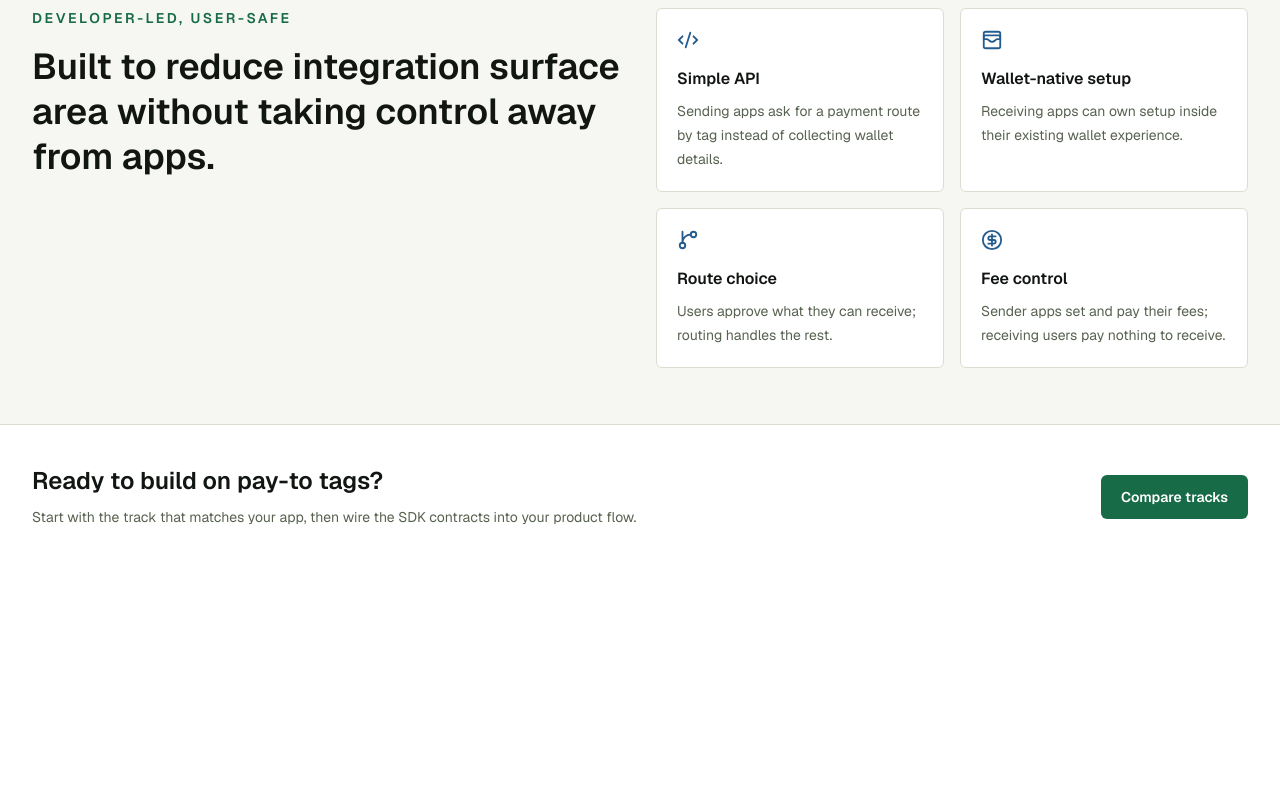
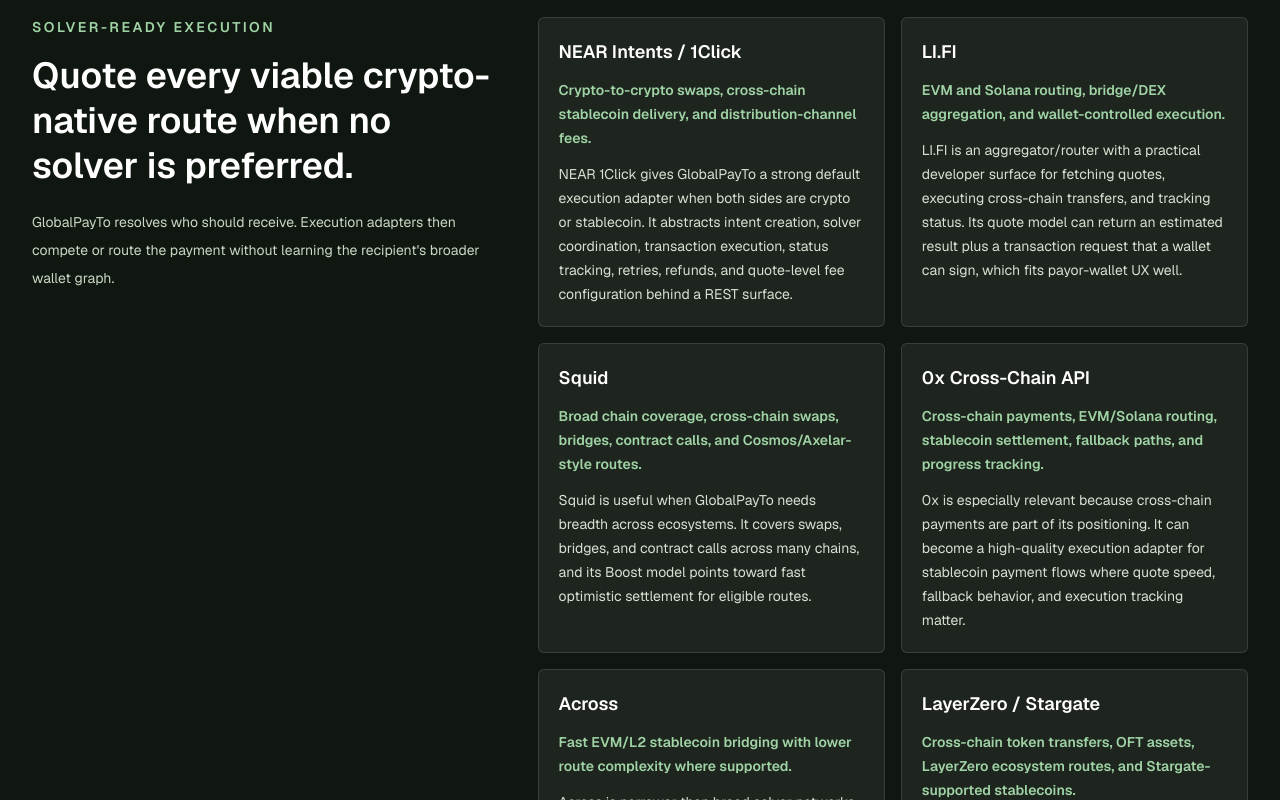
Before and after one commit to global-pay-to-resolver/globalpayto-site, a Next.js app: page / in a window 1280 px wide. Shown: the part 2820-3620 px from the top of the page. Before the commit the page ends 3389 px from the top, so only its background shows below. Built offline with nearby package versions, Linux system fonts and the light colour scheme; no server answers; what @cubid/auth-react would draw is missing.

Commit message:
Add solver adapter website section

```diff
--- a/src/app/page.tsx
+++ b/src/app/page.tsx
@@ -35,6 +35,39 @@
   "GlobalPayTo resolves options",
   "Receiving app creates the intent",
   "User gets paid where they prefer",
+];
+
+const solverCards = [
+  {
+    name: "NEAR Intents / 1Click",
+    bestFor: "Crypto-to-crypto swaps, cross-chain stablecoin delivery, and distribution-channel fees.",
+    text: "NEAR 1Click gives GlobalPayTo a strong default execution adapter when both sides are crypto or stablecoin. It abstracts intent creation, solver coordination, transaction execution, status tracking, retries, refunds, and quote-level fee configuration behind a REST surface.",
+  },
+  {
+    name: "LI.FI",
+    bestFor: "EVM and Solana routing, bridge/DEX aggregation, and wallet-controlled execution.",
+    text: "LI.FI is an aggregator/router with a practical developer surface for fetching quotes, executing cross-chain transfers, and tracking status. Its quote model can return an estimated result plus a transaction request that a wallet can sign, which fits payor-wallet UX well.",
+  },
+  {
+    name: "Squid",
+    bestFor: "Broad chain coverage, cross-chain swaps, bridges, contract calls, and Cosmos/Axelar-style routes.",
+    text: "Squid is useful when GlobalPayTo needs breadth across ecosystems. It covers swaps, bridges, and contract calls across many chains, and its Boost model points toward fast optimistic settlement for eligible routes.",
+  },
+  {
+    name: "0x Cross-Chain API",
+    bestFor: "Cross-chain payments, EVM/Solana routing, stablecoin settlement, fallback paths, and progress tracking.",
+    text: "0x is especially relevant because cross-chain payments are part of its positioning. It can become a high-quality execution adapter for stablecoin payment flows where quote speed, fallback behavior, and execution tracking matter.",
+  },
+  {
+    name: "Across",
+    bestFor: "Fast EVM/L2 stablecoin bridging with lower route complexity where supported.",
+    text: "Across is narrower than broad solver networks, but that can be a strength. For supported EVM and L2 stablecoin transfers, it offers a simpler bridge-focused path that can be easier to evaluate and present to sending apps.",
+  },
+  {
+    name: "LayerZero / Stargate",
+    bestFor: "Cross-chain token transfers, OFT assets, LayerZero ecosystem routes, and Stargate-supported stablecoins.",
+    text: "LayerZero Value Transfer and Stargate matter where token transfer infrastructure is already strong. GlobalPayTo should treat them as execution adapters that need careful asset canonicalization, not as recipient-resolution systems.",
+  },
 ];
 
 export default function Home() {
@@ -138,6 +171,40 @@
 
       <MarketingTracks />
 
+      <section className="border-t border-[#d9dfd1] bg-[#101710] text-white">
+        <div className="mx-auto max-w-7xl px-6 py-16 lg:px-8">
+          <div className="grid gap-8 lg:grid-cols-[0.8fr_1.2fr]">
+            <div>
+              <p className="text-sm font-semibold uppercase tracking-[0.18em] text-[#9fd3a5]">
+                Solver-ready execution
+              </p>
+              <h2 className="mt-4 text-4xl font-semibold leading-tight">
+                Quote every viable crypto-native route when no solver is preferred.
+              </h2>
+              <p className="mt-5 text-sm leading-7 text-[#c9d7c4]">
+                GlobalPayTo resolves who should receive. Execution adapters then
+                compete or route the payment without learning the recipient&apos;s
+                broader wallet graph.
+              </p>
+            </div>
+            <div className="grid gap-4 md:grid-cols-2">
+              {solverCards.map((solver) => (
+                <article
+                  className="rounded-md border border-white/12 bg-white/[0.06] p-5 transition duration-200 hover:-translate-y-1 hover:bg-white/[0.09]"
+                  key={solver.name}
+                >
+                  <h3 className="text-lg font-semibold">{solver.name}</h3>
+                  <p className="mt-3 text-sm font-semibold leading-6 text-[#9fd3a5]">
+                    {solver.bestFor}
+                  </p>
+                  <p className="mt-3 text-sm leading-6 text-[#d7e1d2]">{solver.text}</p>
+                </article>
+              ))}
+            </div>
+          </div>
+        </div>
+      </section>
+
       <section className="bg-[#f6f7f2]">
         <div className="mx-auto grid max-w-7xl gap-8 px-6 py-14 lg:grid-cols-[1fr_1fr] lg:px-8">
           <div>
```
